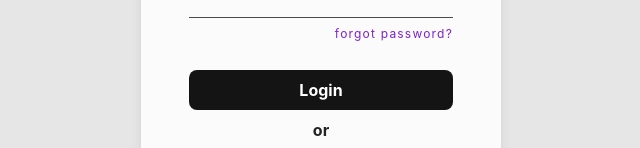
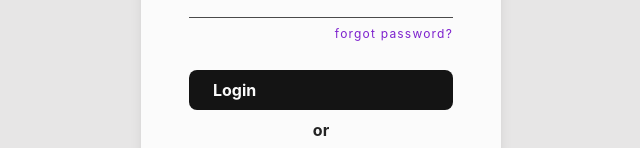
Before and after one commit to TheCodemate/business-managment-system-fe, a React (Vite) app: page /login in a window 1280 px wide. Shown: the part 399-547 px from the top of the page, without its empty margins (319-959 px from the left). Built offline with nearby package versions, Linux system fonts and the light colour scheme.

Commit message:
chore: update imports to @/

```diff
--- a/src/components/Buttons/Button.tsx
+++ b/src/components/Buttons/Button.tsx
@@ -1,19 +1,33 @@
 import { ButtonHTMLAttributes } from "react";
 import { Loading } from "../Loading/Loading";
+import AddOutlinedIcon from "@mui/icons-material/AddOutlined";
+import { IconTypes } from "@/types";
 
 type Props = {
   content: string;
   variant: string;
-  icon?: string;
+  icon: IconTypes;
 } & Omit<ButtonHTMLAttributes<HTMLButtonElement>, "className" | "style">;
 
-export const Button = ({ content, ...props }: Props) => {
+const icons = {
+  add: null,
+  addRequest: <AddOutlinedIcon />,
+  null: null,
+};
+
+export const Button = ({ content, icon, ...props }: Props) => {
   return (
     <button
-      className="text-white font-bold text-nowrap bg-primary text-textAlternate hover:cursor-pointer w-full px-6 py-2 rounded-lg hover:bg-details transition-all"
+      className="flex items-center font-bold text-nowrap bg-primary text-alternate hover:cursor-pointer w-full px-6 py-2 rounded-lg hover:bg-details transition-all"
       {...props}
     >
-      {props.disabled ? <Loading color={"#FBFBFB"} /> : <p>{content}</p>}
+      {props.disabled ? (
+        <Loading color={"#FBFBFB"} />
+      ) : (
+        <p>
+          {content} {icons[icon]}
+        </p>
+      )}
     </button>
   );
 };
--- a/src/components/CustomerCard/CustomerCard.tsx
+++ b/src/components/CustomerCard/CustomerCard.tsx
@@ -1,6 +1,5 @@
-import React from "react";
-import { CustomerType } from "../../types";
-import { TableRow, TableCell } from "../../components/Table/Table";
+import { CustomerType } from "@/types";
+import { TableRow, TableCell } from "@/components/Table/Table";
 
 type CustomerCardProps = {
   customer: CustomerType;
--- a/src/routes/Register.tsx
+++ b/src/routes/Register.tsx
@@ -1,4 +1,4 @@
-import { RegisterFrom } from "../components/Forms/RegisterForm/RegisterFrom";
+import { RegisterFrom } from "@/components/Forms/RegisterForm/RegisterFrom";
 
 export const Register = () => {
   return (
```
Also changed, not shown: src/components/Forms/AddCustomerFrom.tsx (+4 -4 lines).
